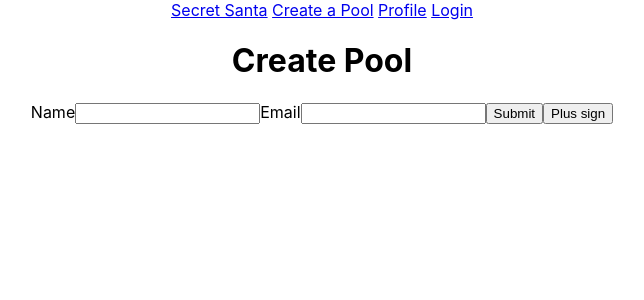
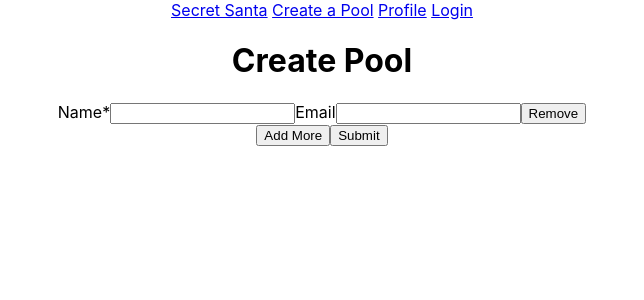
Before and after one commit to snazzyj/SecretSanta, a React (Create React App) app: page /create in a window 1280 px wide. Shown: the top 300 px of the page, without its empty margins (318-962 px from the left). Built offline with nearby package versions, Linux system fonts and the light colour scheme.

Commit message:
impleneted createpool + redirect into pairings

```diff
--- a/src/App.js
+++ b/src/App.js
@@ -6,12 +6,32 @@ import CreatePool from './CreatePool/createpool';
 import SignUp from './Signup/signup';
 import Profile from './Profile/profile';
 import HomePage from './HomePage/homepage';
+import Pairs from './Pairings/pairs';
+import SecretSantaContext from './SecretSantaContext';
 
 class App extends Component {
 
+  state = {
+    users: []
+  };
+
+  setPool = users => {
+    this.setState({
+      users
+    })
+  }
+
   render() {
+    const contextValue = {
+      users: this.state.users,
+      setPool : this.setPool
+    }
+
+    console.log(this.state.users)
     return (
       <div className='App'>
+
+        <SecretSantaContext.Provider value={contextValue}>
 
           <nav className="App__Nav">
             <Link to="/">Secret Santa</Link>
@@ -28,10 +48,13 @@ class App extends Component {
             <Switch>
               <Route exact path="/" component={HomePage} />
               <Route exact path="/create" component={CreatePool} />
+              <Route exact path="/pairs" component={Pairs} />
               <Route exact path="/signup" component={SignUp} />
               <Route exact path="/profile" component={Profile} />
             </Switch>
           </main>
+
+        </SecretSantaContext.Provider>
       </div>
     );
   }
--- a/src/CreatePool/createpool.js
+++ b/src/CreatePool/createpool.js
@@ -1,6 +1,68 @@
 import React, {Component} from 'react';
+import SecretSantaContext from '../SecretSantaContext';
+
+const Required = () => (
+    <span className='AddBookmark__required'>*</span>
+  )
 
 class CreatePool extends Component {
+
+    static contextType = SecretSantaContext;
+
+    constructor(props) {
+        super(props);
+        this.state = {
+            users: [{
+                name: "",
+                email: ""
+            }]
+        };
+        this.handleSubmit = this.handleSubmit.bind(this);
+    }
+
+
+    createUI() {
+        return this.state.users.map((el, i) => (
+            <div key={i}>
+            <label htmlFor="name">Name{''}<Required /></label>
+          <input name="name" onChange={this.handleInputChange.bind(this, i)}/>
+          <label htmlFor="email">Email</label>
+          <input name="email" onChange={this.handleInputChange.bind(this, i)}/>
+          <input type="button" value="Remove" onClick={this.removeField.bind(this,i)} />
+            </div>
+        ))
+    };
+
+    addField() {
+        this.setState(prevState => ({
+            users: [...prevState.users, {name: "", email:""}]
+        }))
+    }
+
+    removeField(i) {
+        let users = [...this.state.users];
+        users.splice(i, 1)
+        this.setState({
+            users
+        })
+    }
+
+    handleInputChange(i, e) {
+        const {name, value} = e.target;
+        let users =[...this.state.users];
+        users[i] = {...users[i], [name] : value};
+        this.setState({
+            users
+        })
+    }
+
+    handleSubmit(event) {
+        event.preventDefault();
+        // alert('Users entered: ' + JSON.stringify(this.state.users))
+        const {users} = this.state
+        this.context.setPool(users)
+        this.props.history.push('/pairs')
+    }
 
     render() {
         return(
@@ -8,14 +70,11 @@ class CreatePool extends Component {
 
         <h1>Create Pool</h1>
 
-        <form />
-          <label>Name</label>
-          <input />
-          <label>Email</label>
-          <input />
-          <button>Submit</button>
-          <button>Plus sign</button>
-
+        <form onSubmit={this.handleSubmit}>
+            {this.createUI()}
+            <input type="button" value="Add More"onClick={this.addField.bind(this)} />
+            <input type="submit" value="Submit" />
+        </form>
       </div>
       )}
 
--- /dev/null
+++ b/src/Pairings/pairs.js
@@ -0,0 +1,24 @@
+import React, {Component} from 'react';
+import SecretSantaContext from '../SecretSantaContext';
+
+class Pairs extends Component {
+
+    static defaultProps = {
+        users: []
+    }
+
+    static contextType = SecretSantaContext;
+
+
+    render(){
+        const {users} = this.context;
+        return(
+            <section>
+                <h2>Hi Pairs!</h2>
+            </section>
+        )
+    }
+
+}
+
+export default Pairs;
--- /dev/null
+++ b/src/SecretSantaContext.js
@@ -0,0 +1,8 @@
+import React from 'react';
+
+const SecretSantaContext = React.createContext({
+    users: [],
+    setPool: () => {}
+})
+
+export default SecretSantaContext
```
Lines whose indentation alone changed are shown as unchanged.
